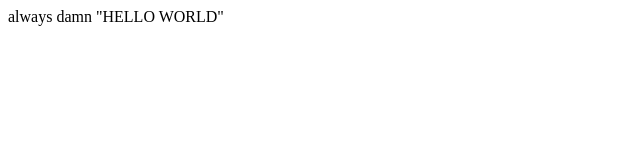
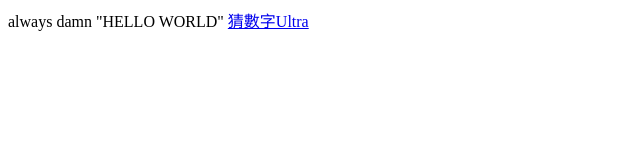
Before and after one commit to user-123/user-123.github.io, a plain HTML site: page index.html in a window 1280 px wide. Shown: the whole page, without its empty margins (0-640 px from the left). Drawn offline with Linux system fonts and the light colour scheme.

Commit message:
Update index.html

```diff
--- a/index.html
+++ b/index.html
@@ -11,7 +11,7 @@
 	</head>
 	<body>
 		always damn "HELLO WORLD"
-		<a h
+		<a href="https://user-123.github.io/GuessNumberUltra">猜數字Ultra</a>
 	</body>
 
 </html>
```
